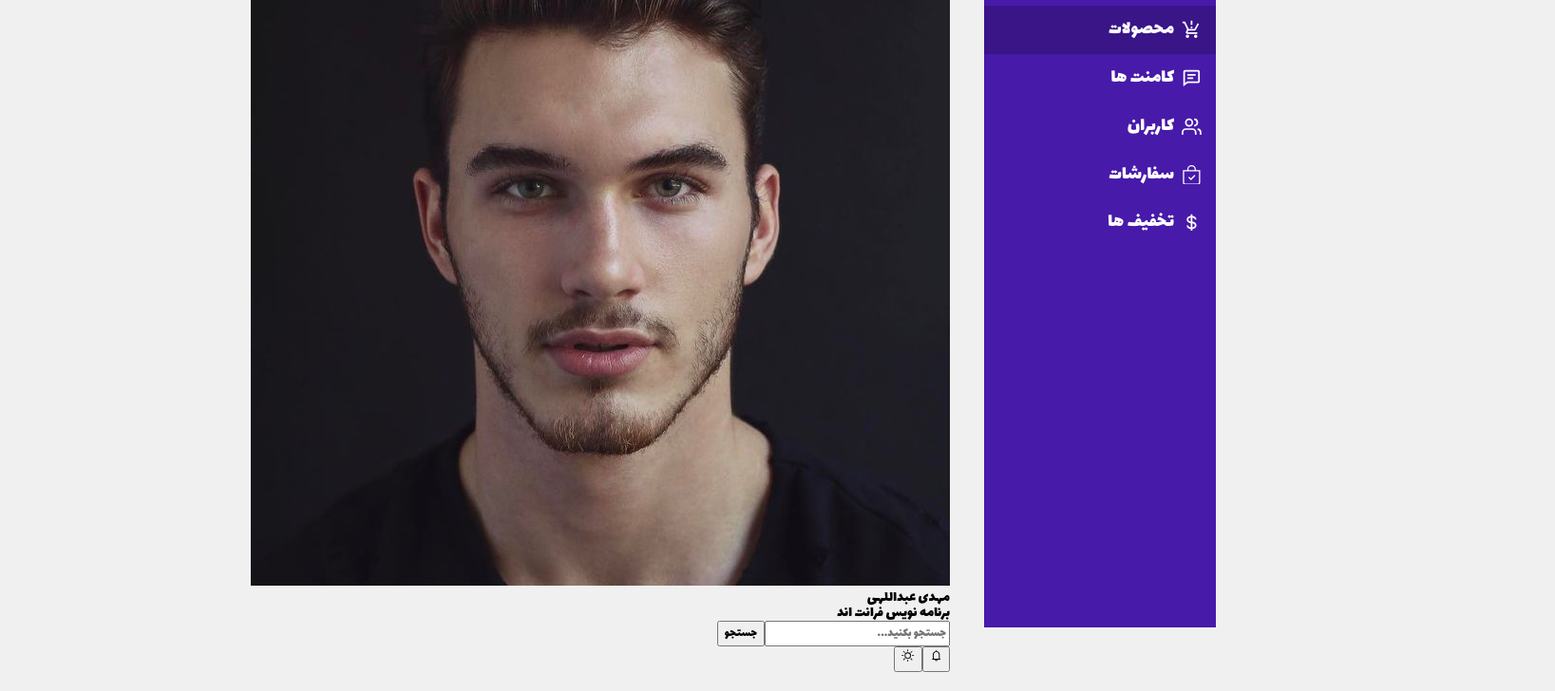
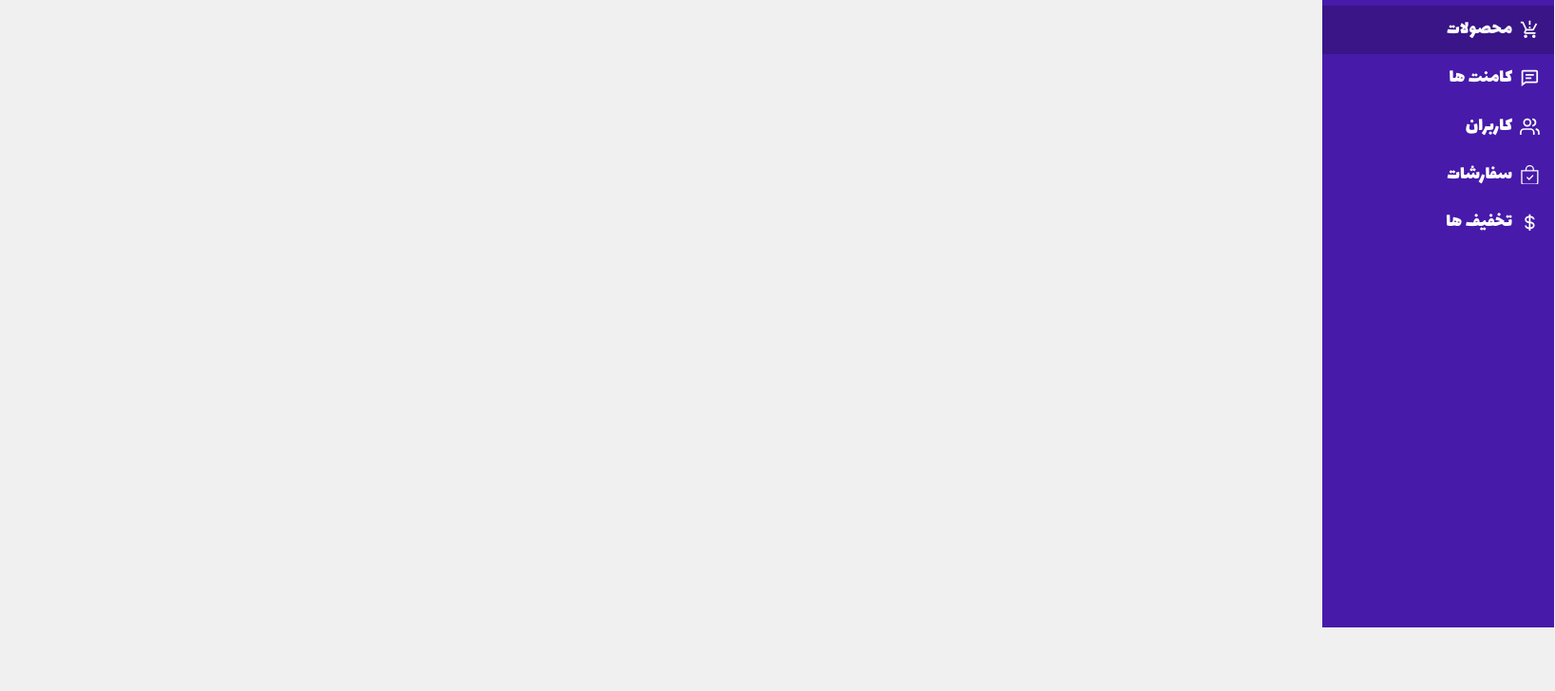
Before and after one commit to MAwasTaken/PMS-with-React, a React (Vite) app: page / in a window 1280 px wide. Shown: the part 139-867 px from the top of the page at 95% size, 1637 px wide, since content can reach past the window. After the commit the page ends 800 px from the top, so only its background shows below. Built offline with nearby package versions, Linux system fonts and the light colour scheme.

Commit message:
Header Styled

```diff
--- a/src/Components/Header/Header.css
+++ b/src/Components/Header/Header.css
@@ -0,0 +1,84 @@
+.header {
+	display: flex;
+	align-items: center;
+	justify-content: space-between;
+  width: 190%;
+}
+
+.admin-profile {
+	display: flex;
+	align-items: center;
+	column-gap: 20px;
+}
+
+.admin-profile img {
+	width: 50px;
+	border-radius: 50%;
+}
+
+.admin-profile div {
+	display: flex;
+	flex-direction: column;
+	row-gap: 5px;
+}
+
+.admin-profile div h1 {
+	font-size: 1.2rem;
+}
+
+.admin-profile div h3 {
+	color: #858585;
+}
+
+.header-left-section {
+	display: flex;
+	column-gap: 20px;
+}
+
+.search-box {
+	background-color: var(--white);
+	border-radius: 15px;
+	width: 400px;
+	height: 45px;
+	display: flex;
+	align-items: center;
+	justify-content: space-between;
+	padding: 0 0 0 5px;
+	box-shadow: rgba(149, 157, 165, 0.2) 0 8px 24px;
+}
+
+.search-box input {
+	outline: none;
+	border: none;
+	background: unset;
+	width: 100%;
+	font-size: 1.1rem;
+	padding: 10px 20px 10px 10px;
+}
+
+.search-box button {
+	font-size: 1.1rem;
+	width: 135px;
+	border-radius: 10px;
+	background-color: var(--blue);
+	color: var(--white);
+	padding: 3px 20px;
+  cursor: pointer;
+  border: none;
+}
+
+.header-left-icon {
+	padding: 10px;
+	display: flex;
+	align-items: center;
+	justify-content: center;
+	border-radius: 10px;
+	background-color: var(--blue);
+	color: var(--white);
+	width: 40px;
+	height: 40px;
+	box-shadow: rgba(149, 157, 165, 0.8) 0 8px 24px;
+  cursor: pointer;
+  outline: none;
+  border: none;
+}
--- a/src/Components/Header/Header.jsx
+++ b/src/Components/Header/Header.jsx
@@ -20,6 +20,7 @@ function Header() {
 					<h1>مهدی عبداللهی</h1>
 					<h3>برنامه نویس فرانت اند</h3>
 				</div>
+			</div>
 			<div className='header-left-section'>
 				<div className='search-box'>
 					<input type='text' placeholder='جستجو بکنید...' />
@@ -33,7 +34,6 @@ function Header() {
 				</button>
 			</div>
 		</div>
-		</div>
 	);
 }
 
```
Lines whose indentation alone changed are shown as unchanged.
